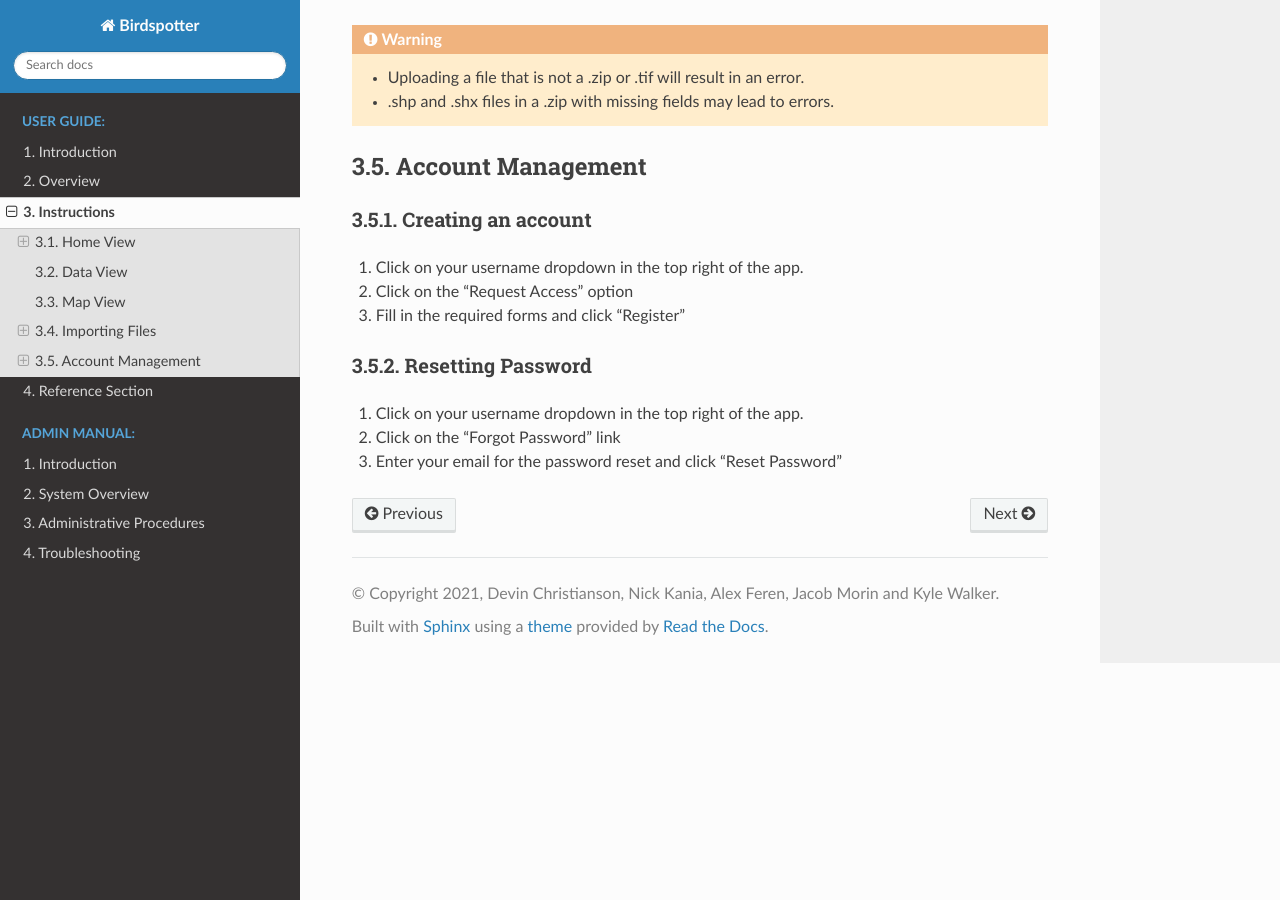
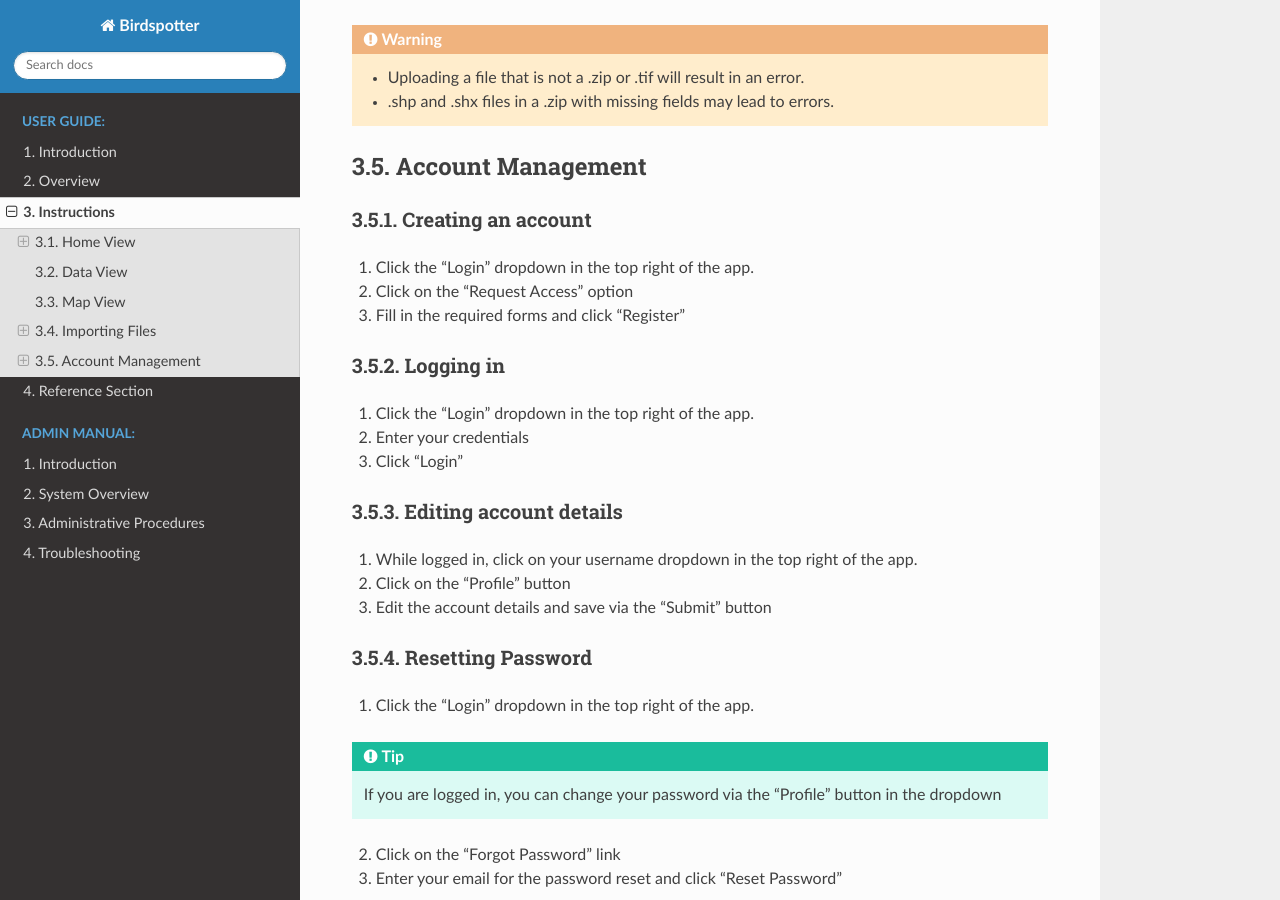
Before and after one commit to birdspotter-project/COS397, a Sphinx documentation site: the page built from docs/source/user_guide/instructions.rst, in a window 1280 px wide and 900 px high, scrolled down 3748 px. Built offline with Sphinx 7.4.7 and the Read the Docs theme 2.0.0, drawn with Linux system fonts in a browser that asks for light colours.

Commit message:
fix user management kerfuffle

```diff
--- a/docs/source/user_guide/instructions.rst
+++ b/docs/source/user_guide/instructions.rst
@@ -130,16 +130,35 @@ Account Management
 Creating an account
 ##############################
 
-1. Click on your username dropdown in the top right of the app.
+1. Click the "Login" dropdown in the top right of the app.
 
 2. Click on the "Request Access" option
 
 3. Fill in the required forms and click "Register"
 
+Logging in
+##############################
+1. Click the "Login" dropdown in the top right of the app.
+
+2. Enter your credentials
+
+3. Click "Login"
+
+Editing account details
+##############################
+
+1. While logged in, click on your username dropdown in the top right of the app.
+
+2. Click on the "Profile" button
+
+3. Edit the account details and save via the "Submit" button
+
 Resetting Password
 ##############################
 
-1. Click on your username dropdown in the top right of the app.
+1. Click the "Login" dropdown in the top right of the app.
+
+.. tip:: If you are logged in, you can change your password via the "Profile" button in the dropdown
 
 2. Click on the "Forgot Password" link
 
```
